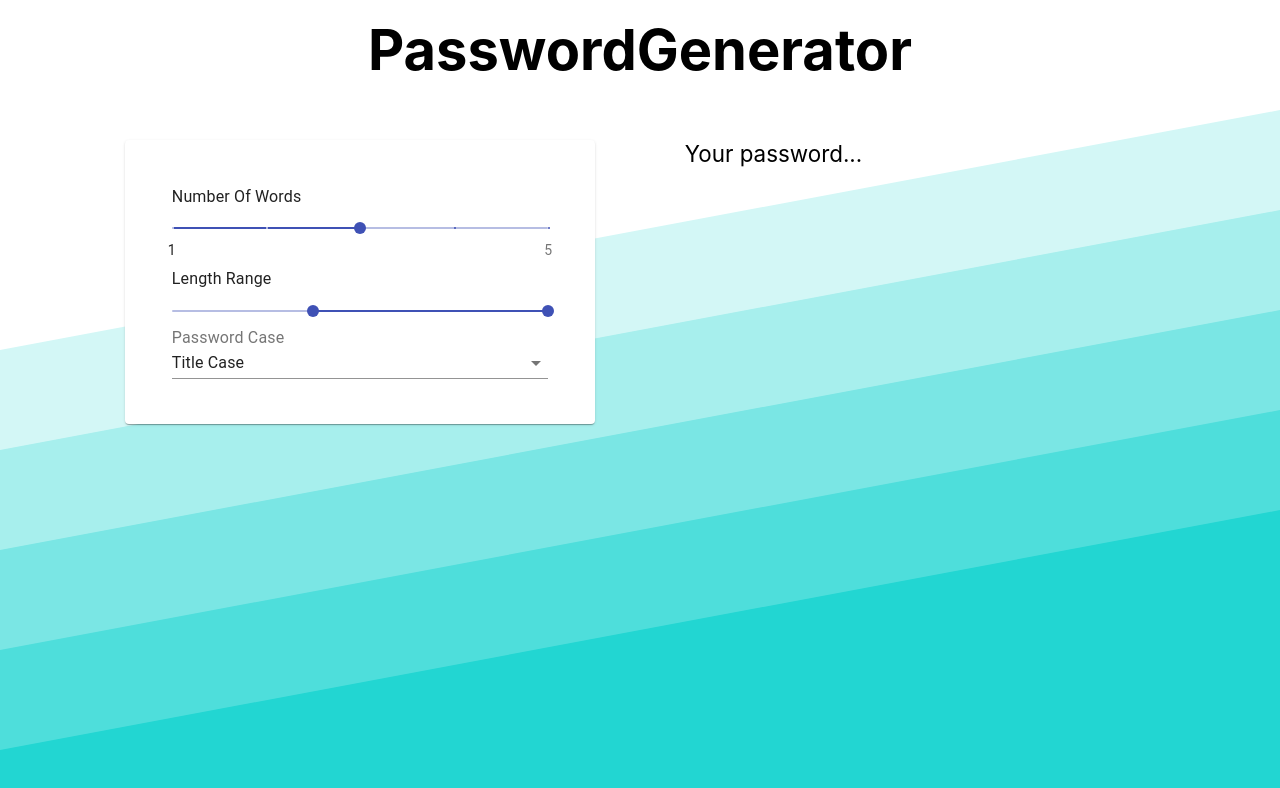
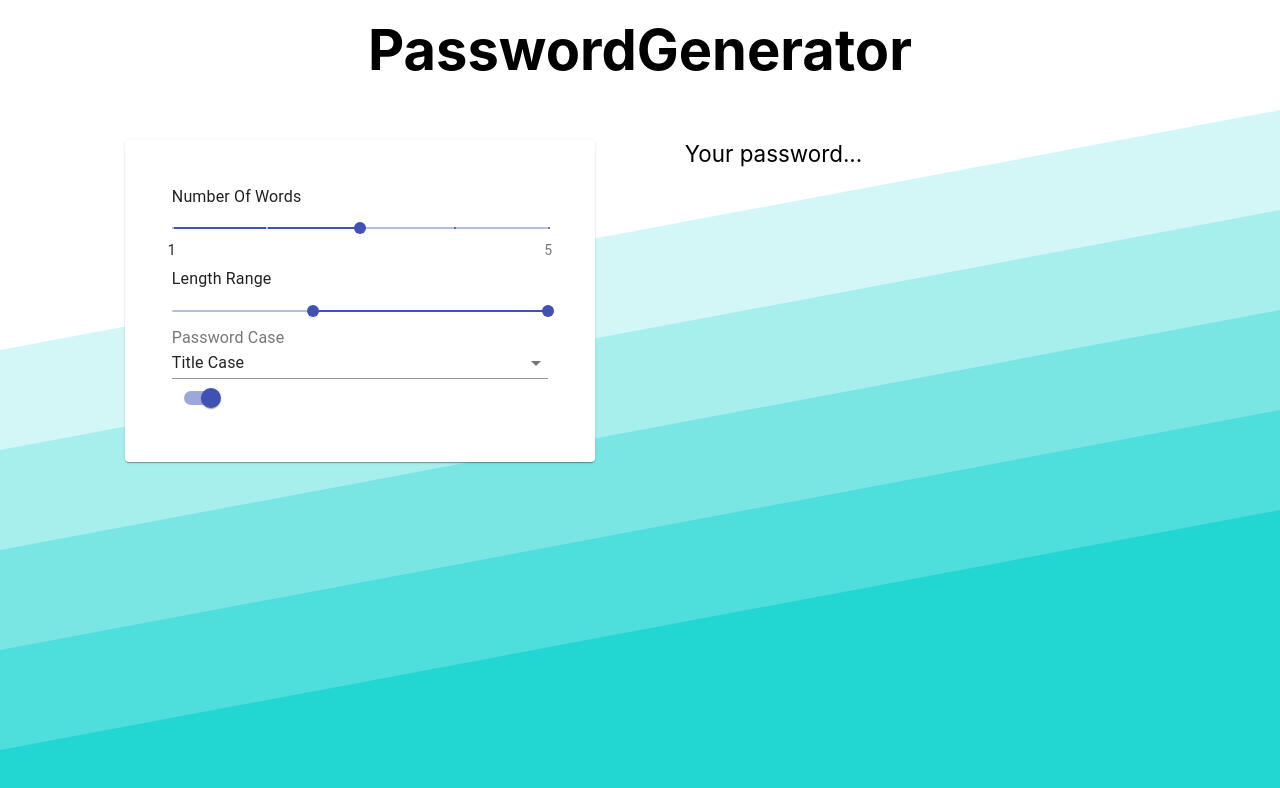
Before and after one commit to jack-ohara/password-gen-ui, a React (Create React App) app in the folder password-gen-ui/: page / in a window 1280 px wide. Shown: the top 788 px of the page. Built offline with nearby package versions, Linux system fonts and the light colour scheme.

Commit message:
Started working on the IncludeNumbers section

```diff
--- a/password-gen-ui/src/Components/Form/Form.js
+++ b/password-gen-ui/src/Components/Form/Form.js
@@ -2,6 +2,7 @@ import React, { Component } from "react";
 import NumberOfWords from "./NumberOfWords/NumberOfWords";
 import MinMaxLength from "./MinMaxLength/MinMaxLength";
 import CaseSelect from "./CaseSelect/CaseSelect";
+import IncludeNumbers from "./IncludeNumbers/IncludeNumbers";
 import Paper from "@material-ui/core/Paper";
 import "./Form.css";
 
@@ -55,6 +56,8 @@ class Form extends Component {
           />
 
           <CaseSelect onChange={this.setCase} defaultValue={"titleCase"} />
+
+          <IncludeNumbers />
         </Paper>
       </div>
     );
--- /dev/null
+++ b/password-gen-ui/src/Components/Form/IncludeNumbers/IncludeNumbers.js
@@ -0,0 +1,40 @@
+import React, { Component } from "react";
+import Switch from "@material-ui/core/Switch";
+
+class IncludeNumbers extends Component {
+  constructor(props) {
+    super(props);
+
+    this.state = {
+      includeNumbersChecked: true
+    };
+  }
+
+  handleChange = name => event => {
+    console.log(name);
+
+    //props.onIncludeNumbersChange(event.target.checked);
+
+    console.log("here1");
+
+    this.setState({ ...this.state, [name]: event.target.checked });
+
+    console.log("here2");
+  };
+
+  render() {
+    return (
+      <div id="include-numbers">
+        <Switch
+          checked={this.state.includeNumbersChecked}
+          onChange={this.handleChange("includeNumbersChecked")}
+          value="includeNumbersChecked"
+          color="primary"
+          inputProps={{ "aria-label": "primary checkbox" }}
+        />
+      </div>
+    );
+  }
+}
+
+export default IncludeNumbers;
--- a/password-gen-ui/src/Components/Form/NumberOfWords/NumberOfWords.js
+++ b/password-gen-ui/src/Components/Form/NumberOfWords/NumberOfWords.js
@@ -62,7 +62,6 @@ class NumberOfWords extends Component {
               max={5}
               defaultValue={this.props.defaultValue}
               valueLabelDisplay="auto"
-              placement
               marks={this.marks}
             />
           </Grid>
```
